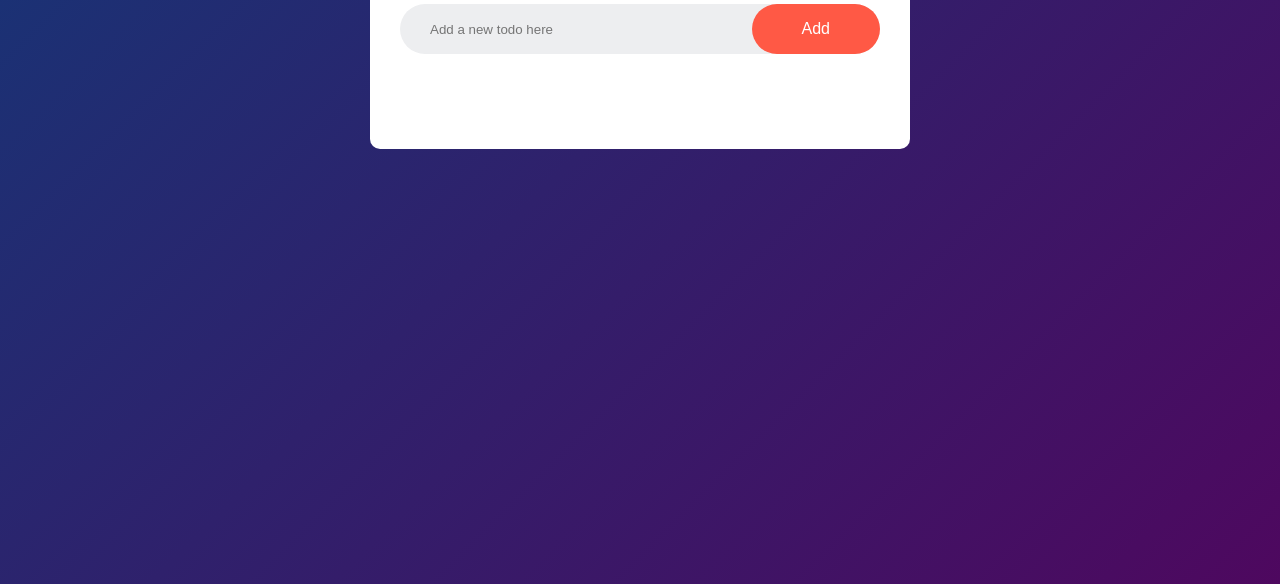
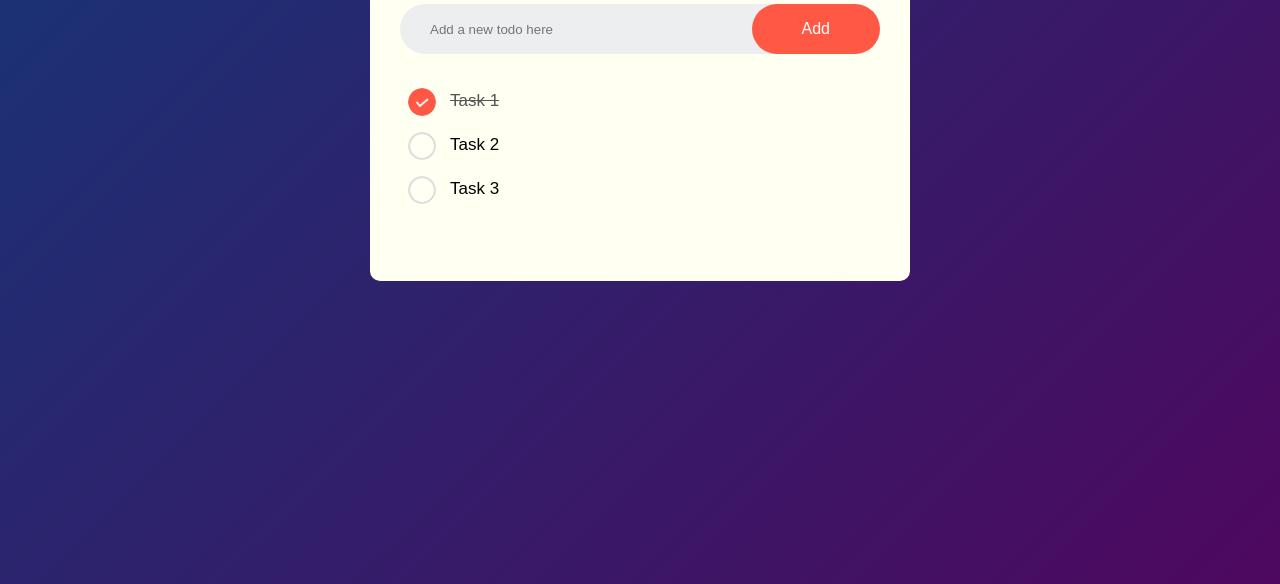
Before and after one commit to ksupa/To-Do-List, a plain HTML site: page index.html in a window 1280 px wide. Shown: the part 216-800 px from the top of the page. Drawn offline with Linux system fonts and the light colour scheme.

Commit message:
Added ul to index.html, Styled each li element in the ul

```diff
--- a/css/styles.css
+++ b/css/styles.css
@@ -10,6 +10,7 @@
     --header: #002765;
     --todo-background: #edeef0;
     --button-background: #ff5945;
+    --todo-box: #fffff2
 }
 
 .container {
@@ -24,7 +25,7 @@
 .todo {
     width: 100%;
     max-width: 540px;
-    background: white;
+    background: var(--todo-box);
     margin: 100px auto 20px;
     padding: 40px 30px 70px;
     border-radius: 10px;
@@ -68,7 +69,40 @@ button {
     padding: 16px 50px;
     background: var(--button-background);
     color: white;
-    font-size: 1rem;
+    font-size: 16px;
     cursor: pointer;
     border-radius: 40px;
 }
+
+
+/* Todo List */
+ul li {
+    list-style: none;
+    font-size: 17px;
+    padding: 12px 8px 12px 50px;
+    user-select: none;
+    cursor: pointer;
+    position: relative;
+}
+
+ul li::before {
+    content: '';
+    position: absolute;
+    height: 28px;
+    width: 28px;
+    border-radius: 50%;
+    background-image: url(../img/unchecked.png);
+    background-size: cover;
+    background-position: center;
+    top: 9px;
+    left: 8px;
+}
+
+ul li.completed {
+    color: #555;
+    text-decoration: line-through;
+}
+
+ul li.completed::before {
+    background-image: url(../img/checked.png);
+}
--- a/index.html
+++ b/index.html
@@ -17,6 +17,12 @@
 
                 <button>Add</button>
             </div>
+
+            <ul class="list-container">
+                <li class="completed">Task 1</li>
+                <li>Task 2</li>
+                <li>Task 3</li>
+            </ul>
         </div>
     </div>
 </body>
```
Also changed, not shown: img/checked.png (added), img/unchecked.png (added).
